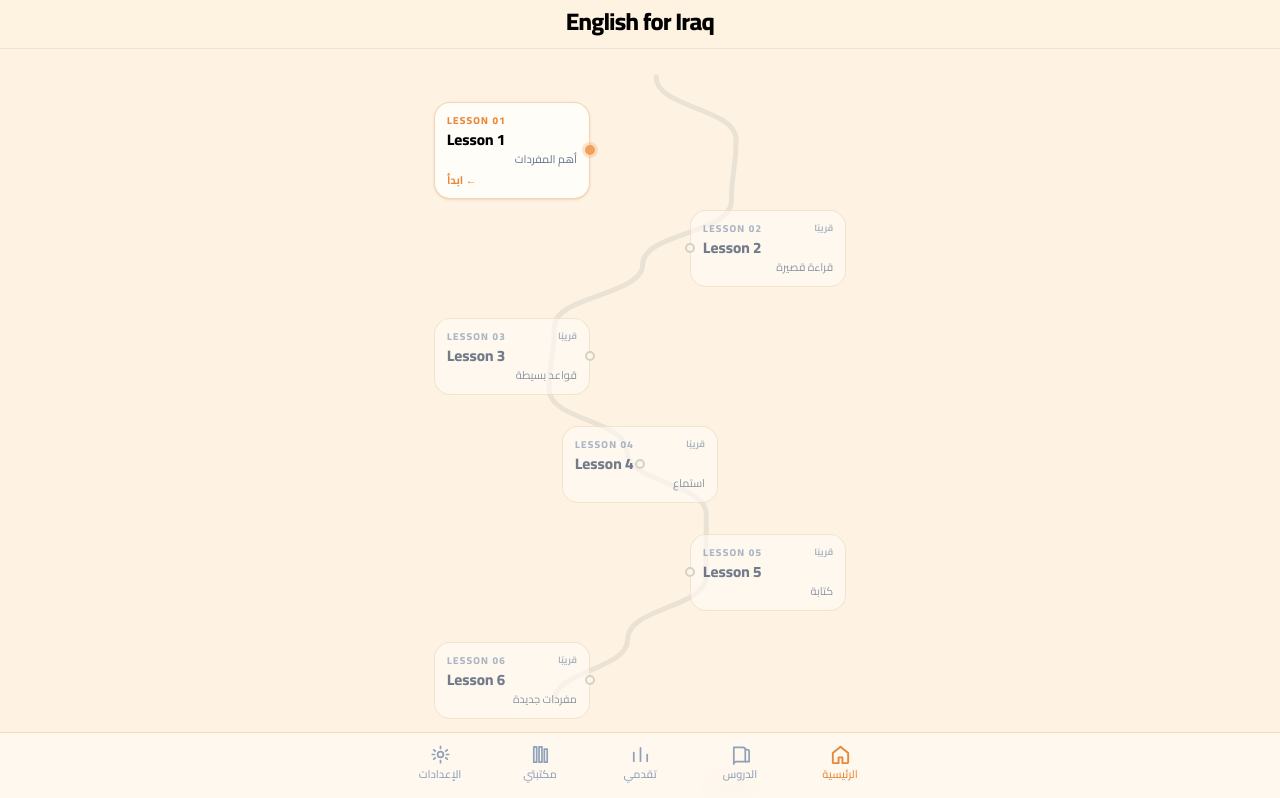
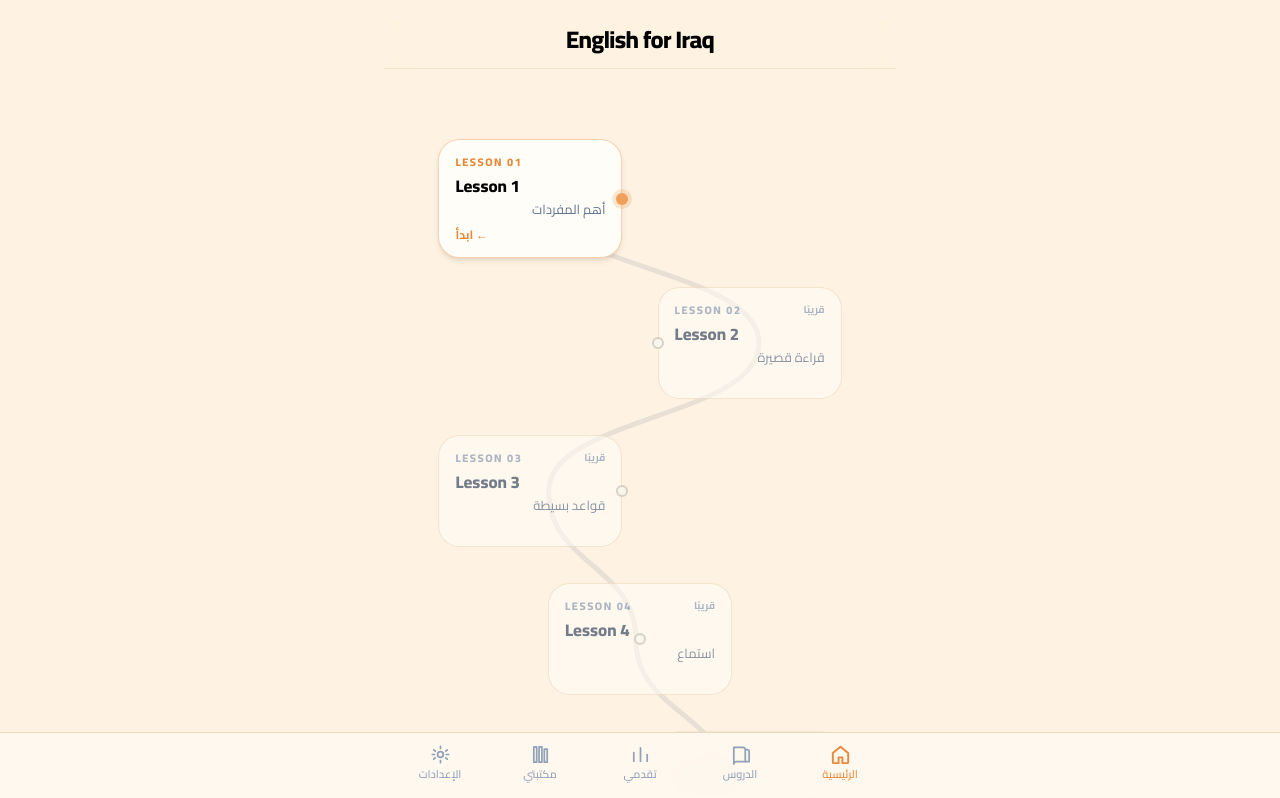
Before and after one commit to ahmmedyousiif-cmd/Newsara, a Next.js app: page / in a window 1280 px wide. Shown: the top 798 px of the page. Built offline with nearby package versions, Linux system fonts and the light colour scheme.

Commit message:
Revert "feat: compact journey cards, fixed track, pinned English for Iraq title"
This reverts commit 492bd798551487a0c56cf7500e1e6d12ee870695.

```diff
--- a/src/app/(tabs)/page.tsx
+++ b/src/app/(tabs)/page.tsx
@@ -17,21 +17,16 @@ const stations = buildJourneyStations(data.lessons);
 
 export default function DashboardPage() {
   return (
-    <div dir="rtl" className="relative flex flex-col">
-      {/* Fully fixed title — never moves with page scroll */}
-      <header className="fixed inset-x-0 top-0 z-40 border-b border-card-border/60 bg-cream-soft/95 px-4 pb-2.5 pt-[max(0.4rem,env(safe-area-inset-top))] text-center backdrop-blur-md supports-[backdrop-filter]:bg-cream-soft/90 dark:border-white/10 dark:bg-[#131F24]/95">
-        <div className="mx-auto w-full max-w-lg">
+    <div dir="rtl" className="flex flex-col">
+      {/* Stays pinned while the page scrolls underneath */}
+      <header className="sticky top-0 z-30 -mx-4 mb-2 border-b border-card-border/60 bg-cream-soft/95 px-4 pb-3 pt-1 text-center backdrop-blur-md supports-[backdrop-filter]:bg-cream-soft/90 dark:border-white/10 dark:bg-[#131F24]/95">
         <h1
           dir="ltr"
           className="text-2xl font-extrabold tracking-tight text-black dark:text-white"
         >
           English for Iraq
         </h1>
-        </div>
       </header>
-
-      {/* Spacer so content starts below the fixed header */}
-      <div className="h-[3.35rem] shrink-0" aria-hidden />
 
       <LearningJourney stations={stations} />
     </div>
--- a/src/app/globals.css
+++ b/src/app/globals.css
@@ -164,8 +164,8 @@ body {
   animation: slide-up 280ms ease-out;
 }
 
-/* Journey: fixed track layer + scrolling cards. Keep overflow visible
-   so wheel/touch stay on the document (overflow-x:hidden steals scroll). */
+/* Journey path: document scrolls. Do NOT set overflow-x:hidden here —
+   CSS turns that into overflow-y:auto and steals mouse-wheel / touch. */
 .learning-journey-viewport {
   position: relative;
   width: 100%;
--- a/src/components/dashboard/LearningJourney.tsx
+++ b/src/components/dashboard/LearningJourney.tsx
@@ -9,33 +9,34 @@ type LearningJourneyProps = {
 };
 
 const VIEW_W = 1000;
-const VIEW_H = 1400;
-const TOP_PAD = 28;
-const BOTTOM_PAD = 96;
-/** Compact vertical rhythm for smaller cards on mobile */
-const GAP = 108;
+const TOP_PAD = 56;
+const BOTTOM_PAD = 72;
+const GAP = 148;
 
-function stationAlign(side: JourneyStation["side"]): string {
-  if (side === "right") return "right-[4%]";
-  if (side === "center") return "left-1/2 -translate-x-1/2";
-  return "left-[4%]";
+function stationAnchorX(side: JourneyStation["side"]): number {
+  if (side === "left") return 270;
+  if (side === "right") return 730;
+  return 500;
 }
 
-function nodeSideClass(side: JourneyStation["side"]): string {
-  if (side === "right") return "left-0 -translate-x-1/2";
-  if (side === "center") return "left-1/2 -translate-x-1/2";
-  return "right-0 translate-x-1/2";
-}
+function buildJourneyPath(stations: JourneyStation[]): {
+  path: string;
+  height: number;
+  points: Array<{ x: number; y: number }>;
+} {
+  const height = TOP_PAD + Math.max(1, stations.length) * GAP + BOTTOM_PAD;
+  const points = stations.map((station, index) => {
+    const y = TOP_PAD + index * GAP + GAP * 0.42;
+    // Slight organic drift so the path is not a perfect sine zigzag
+    const drift = Math.sin(index * 1.15) * 28 + Math.cos(index * 0.55) * 12;
+    return {
+      x: stationAnchorX(station.side) + drift,
+      y,
+    };
+  });
 
-/** Static serpentine track drawn once in the viewport (does not scroll). */
-function buildFixedTrackPath(): string {
-  const steps = 10;
-  const points: Array<{ x: number; y: number }> = [];
-  for (let i = 0; i <= steps; i++) {
-    const t = i / steps;
-    const y = 48 + t * (VIEW_H - 96);
-    const x = 500 + Math.sin(i * 1.05) * 210 + Math.cos(i * 0.45) * 36;
-    points.push({ x, y });
+  if (!points.length) {
+    return { path: "", height, points };
   }
 
   let d = `M ${points[0]!.x.toFixed(1)} ${points[0]!.y.toFixed(1)}`;
@@ -45,30 +46,33 @@ function buildFixedTrackPath(): string {
     const midY = (prev.y + curr.y) / 2;
     d += ` C ${prev.x.toFixed(1)} ${midY.toFixed(1)}, ${curr.x.toFixed(1)} ${midY.toFixed(1)}, ${curr.x.toFixed(1)} ${curr.y.toFixed(1)}`;
   }
-  return d;
+
+  return { path: d, height, points };
 }
 
 export function LearningJourney({ stations }: LearningJourneyProps) {
-  const trackPath = useMemo(() => buildFixedTrackPath(), []);
-  const scrollHeight = useMemo(
-    () => TOP_PAD + Math.max(1, stations.length) * GAP + BOTTOM_PAD,
-    [stations.length],
+  const { path, height, points } = useMemo(
+    () => buildJourneyPath(stations),
+    [stations],
   );
 
   return (
-    <div className="learning-journey-viewport relative w-full" dir="ltr">
-      {/* Fixed curved track — stays put while cards scroll past */}
+    <div
+      className="learning-journey-viewport relative w-full pb-6"
+      dir="ltr"
+    >
       <div
-        className="pointer-events-none fixed inset-x-0 top-[3.35rem] bottom-[4.75rem] z-0 flex justify-center"
-        aria-hidden
+        className="relative mx-auto w-full max-w-md"
+        style={{ height: `${height}px`, minHeight: `${height}px` }}
       >
         <svg
-          className="h-full w-full max-w-md opacity-90"
-          viewBox={`0 0 ${VIEW_W} ${VIEW_H}`}
+          className="pointer-events-none absolute inset-0 h-full w-full"
+          viewBox={`0 0 ${VIEW_W} ${height}`}
           preserveAspectRatio="none"
+          aria-hidden
         >
           <path
-            d={trackPath}
+            d={path}
             fill="none"
             stroke="var(--journey-path-color, #E8E0D4)"
             strokeWidth="5"
@@ -77,42 +81,45 @@ export function LearningJourney({ stations }: LearningJourneyProps) {
             vectorEffect="non-scaling-stroke"
           />
         </svg>
-      </div>
 
-      {/* Scrolling compact lesson cards */}
-      <div
-        className="relative z-10 mx-auto w-full max-w-md"
-        style={{ height: `${scrollHeight}px`, minHeight: `${scrollHeight}px` }}
-      >
         {stations.map((station, index) => {
-          const topPx = TOP_PAD + index * GAP;
+          const point = points[index];
+          if (!point) return null;
+
+          const topPx = point.y - 56;
           const isActive = station.status === "active";
           const isLocked = station.status === "locked";
+          const align =
+            station.side === "right"
+              ? "right-[5%]"
+              : station.side === "center"
+                ? "left-1/2 -translate-x-1/2"
+                : "left-[5%]";
 
           const card = (
             <div
-              className={`w-full rounded-2xl border px-3 py-2.5 transition-transform duration-200 active:scale-[0.98] ${
+              className={`min-h-[7rem] w-full rounded-[1.35rem] border px-4 py-3.5 transition-transform duration-200 active:scale-[0.98] ${
                 isActive
-                  ? "border-apricot/45 bg-card shadow-sm shadow-orange-950/10"
-                  : "border-card-border/80 bg-card/80 dark:bg-[#1F2E35]/70"
+                  ? "border-apricot/45 bg-card shadow-md shadow-orange-950/10"
+                  : "border-card-border/80 bg-card/70 dark:bg-[#1F2E35]/65"
               } ${isLocked ? "opacity-75" : ""}`}
             >
-              <div className="flex items-center justify-between gap-1.5">
+              <div className="flex items-start justify-between gap-2">
                 <p
-                  className={`text-[10px] font-extrabold tracking-[0.12em] ${
+                  className={`text-[11px] font-extrabold tracking-[0.14em] ${
                     isActive ? "text-apricot-deep" : "text-slate-400"
                   }`}
                 >
                   LESSON {String(station.number).padStart(2, "0")}
                 </p>
                 {isLocked ? (
-                  <span className="text-[9px] font-bold text-slate-400">
+                  <span className="text-[10px] font-bold text-slate-400">
                     قريبًا
                   </span>
                 ) : null}
               </div>
               <p
-                className={`mt-0.5 text-[0.95rem] font-extrabold leading-snug ${
+                className={`mt-1 text-[1.05rem] font-extrabold leading-snug ${
                   isActive
                     ? "text-black dark:text-white"
                     : "text-slate-600 dark:text-slate-300"
@@ -121,13 +128,13 @@ export function LearningJourney({ stations }: LearningJourneyProps) {
                 {station.title}
               </p>
               <p
-                className="mt-0.5 text-[11px] leading-snug text-slate-500 dark:text-slate-400"
+                className="mt-0.5 text-[13px] text-slate-500 dark:text-slate-400"
                 dir="rtl"
               >
                 {station.subtitle}
               </p>
               {isActive ? (
-                <p className="mt-1 text-[11px] font-bold text-apricot-deep">
+                <p className="mt-2 text-xs font-bold text-apricot-deep">
                   ابدأ ←
                 </p>
               ) : null}
@@ -137,15 +144,20 @@ export function LearningJourney({ stations }: LearningJourneyProps) {
           return (
             <div
               key={station.id}
-              className={`absolute z-10 w-[min(42%,9.75rem)] ${stationAlign(station.side)}`}
+              className={`absolute z-10 w-[min(46%,11.5rem)] ${align}`}
               style={{ top: topPx }}
             >
+              {/* Path node */}
               <span
-                className={`absolute top-1/2 z-20 h-2.5 w-2.5 -translate-y-1/2 rounded-full ${nodeSideClass(
-                  station.side,
-                )} ${
+                className={`absolute top-1/2 z-20 h-3 w-3 -translate-y-1/2 rounded-full ${
+                  station.side === "right"
+                    ? "left-0 -translate-x-1/2"
+                    : station.side === "center"
+                      ? "left-1/2 -translate-x-1/2"
+                      : "right-0 translate-x-1/2"
+                } ${
                   isActive
-                    ? "bg-apricot shadow-[0_0_0_3px_rgba(240,160,90,0.28)]"
+                    ? "bg-apricot shadow-[0_0_0_4px_rgba(240,160,90,0.25)]"
                     : "border-2 border-[#D9D0C4] bg-[#F9F6EE] dark:border-[#37464F] dark:bg-[#1F2E35]"
                 }`}
                 aria-hidden
```
Lines whose indentation alone changed are shown as unchanged.
